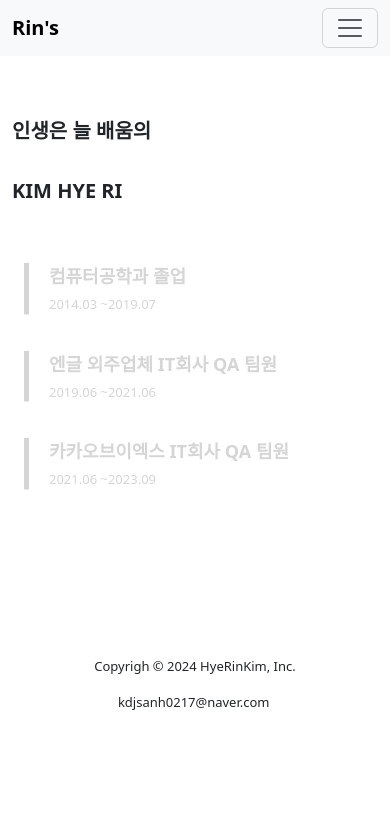
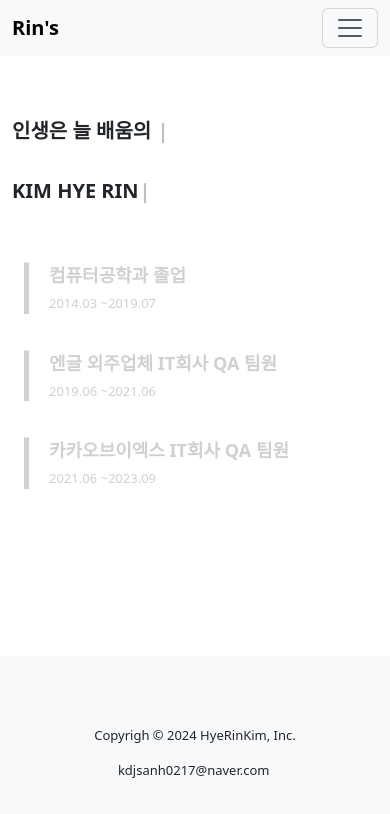
Before and after one commit to HyeRinGrace/introduce, a React (Create React App) app: page / in a window 390 px wide. Shown: the top 814 px of the page. Built offline with nearby package versions, Linux system fonts and the light colour scheme.

Commit message:
바텀 컬러 지정

```diff
--- a/src/Pages/HomePage/Main/Bottom/Bottom.css
+++ b/src/Pages/HomePage/Main/Bottom/Bottom.css
@@ -2,6 +2,7 @@
     display: flex;
     justify-content: center;
     padding-top: 100px;
+    height: 200px;
 }
 
 .bottomFont1{
@@ -17,7 +18,8 @@
         display: flex;
         justify-content: center;
         align-items: center;
-        padding-top: 1px;
+        padding-top: 10px;
+        background-color: #F8F9FA;
 
     }
 
```
